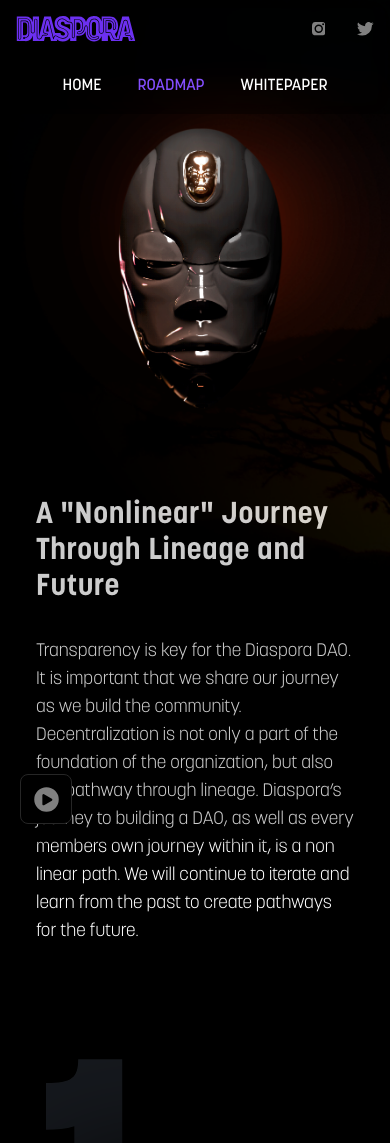
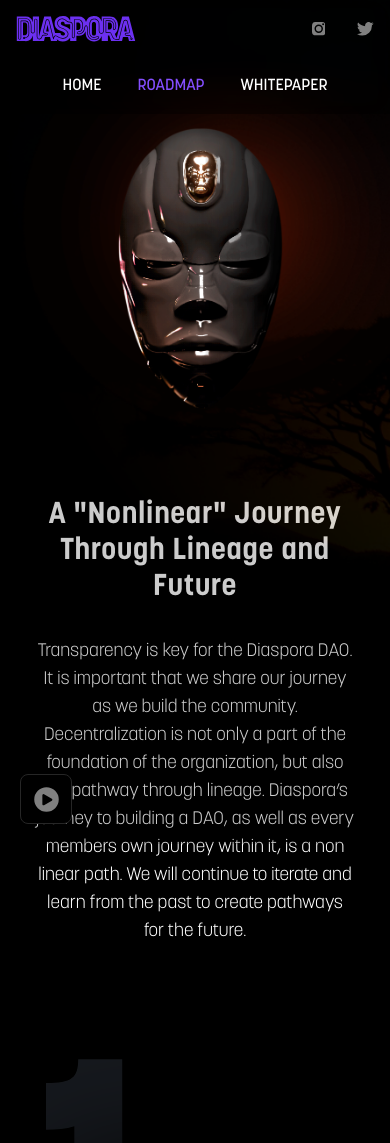
Before and after one commit to diaspora-labs/diaspora-site, a Next.js app: page /roadmap in a window 390 px wide. Shown: the top 1143 px of the page. Built offline with nearby package versions, Linux system fonts and the light colour scheme.

Commit message:
roadmap text

```diff
--- a/pages/roadmap.tsx
+++ b/pages/roadmap.tsx
@@ -19,7 +19,7 @@ const Roadmap = () => {
       <div className="container mx-auto flex flex-col pb-60 lg:relative  lg:align-top ">
         <div className=" lg:relative flex flex-col-reverse items-center justify-center md:flex-row ">
           <div className="max-w-lg px-9 flex flex-row content-center items-center">
-            <div className="flex flex-col lg:mt-5">
+            <div className="flex flex-col text-center md:text-left lg:mt-5">
               <p className="py-8 text-3xl font-bold tracking-wide text-white md:text-4xl lg:pt-24">{pageTitle}</p>
               <p className="text-lg font-light text-white">{pageSubTitle}</p>
             </div>
@@ -45,7 +45,7 @@ const Roadmap = () => {
                       <div className=" w-56 h-56 bg-black blur-3xl ">
                       </div>
                       <div className="ml-[-30%] z-10">
-                          <div className="mb-10 w-[80%] h-[100px]">
+                          <div className="mb-10 w-[90%] h-[100px]">
                             <Icon />
                           </div>
                           <div className="mb-5">
```
